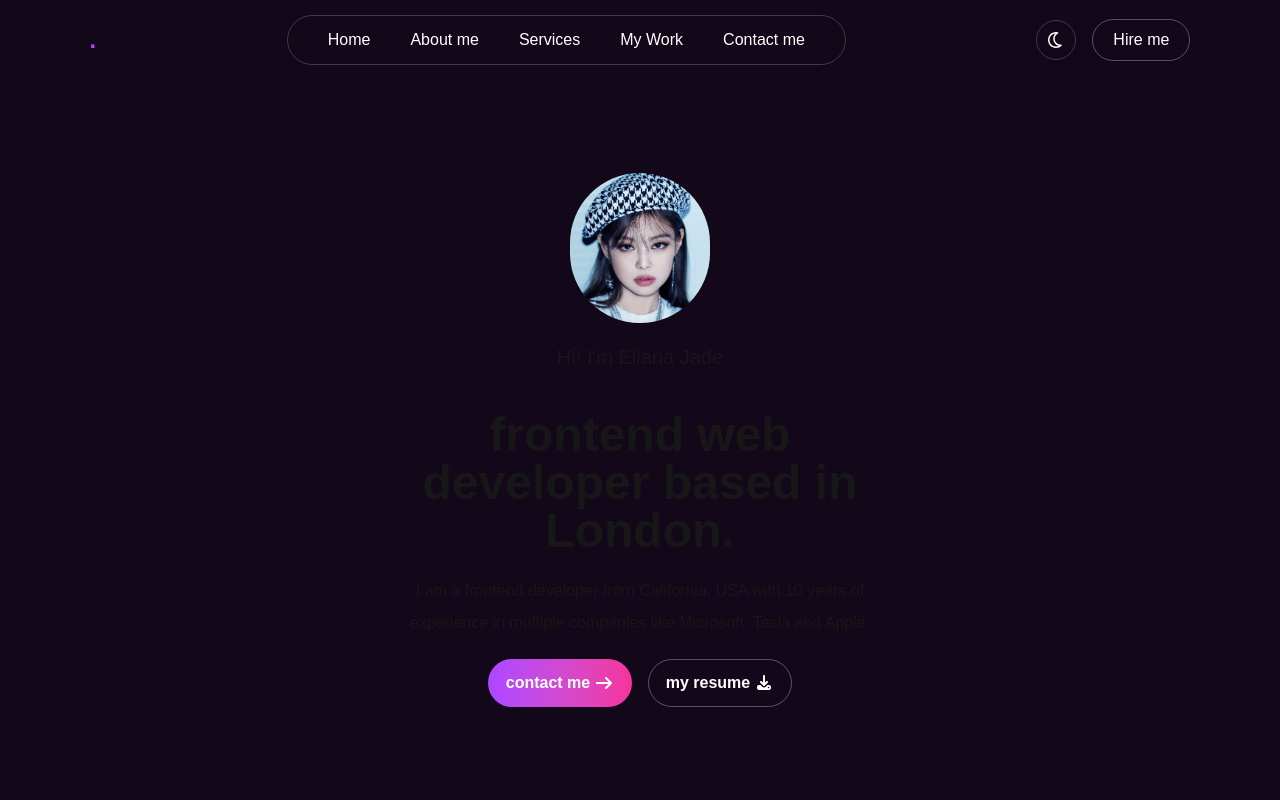
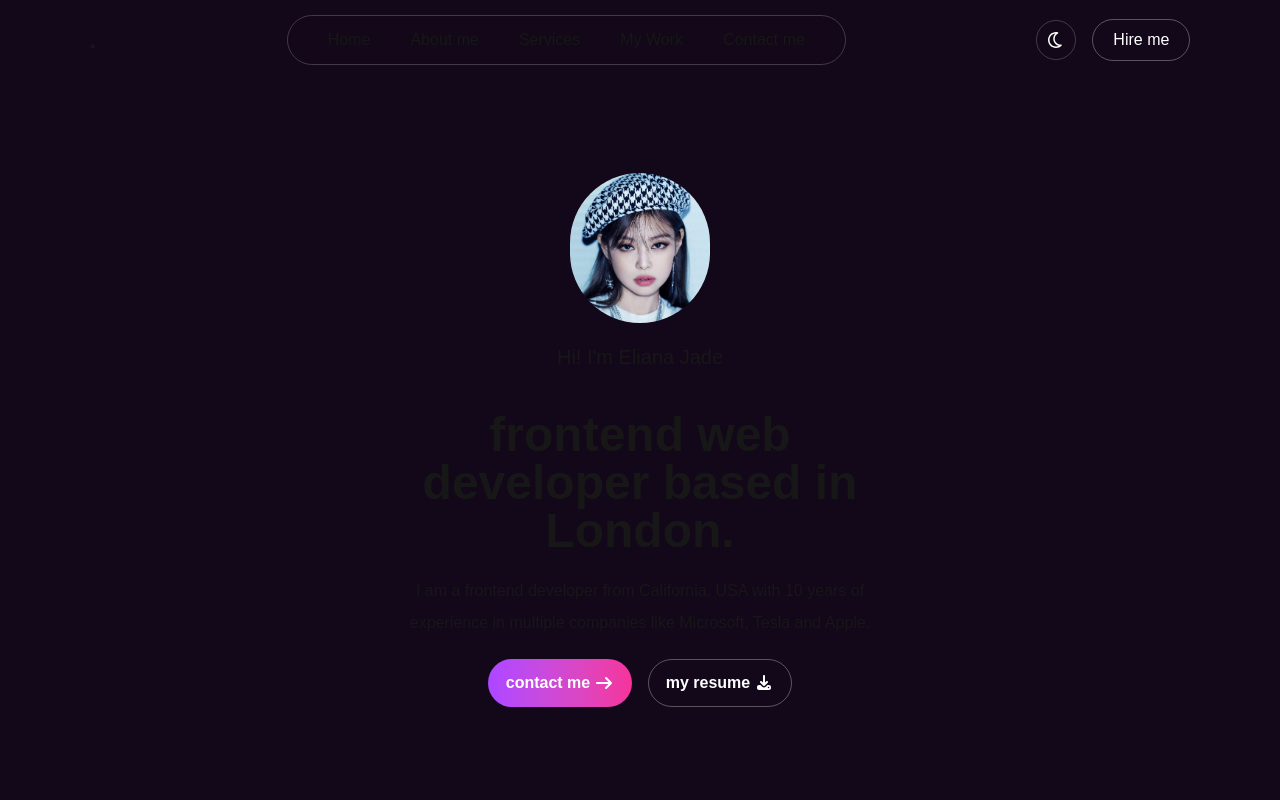
Before and after one commit to yaminphyu/yaminportfolio, a Next.js app: page / in a window 1280 px wide. Shown: the top 800 px of the page. Built offline with nearby package versions, Linux system fonts and the light colour scheme.

Commit message:
added css for text

```diff
--- a/styles/globals.css
+++ b/styles/globals.css
@@ -25,6 +25,10 @@ body {
   font-family: Arial, Helvetica, sans-serif;
 }
 
+p, span, div, li, a {
+  color: var(--foreground);
+}
+
 @keyframes spinSlow {
   from {
     transform: rotate(0deg);
```
